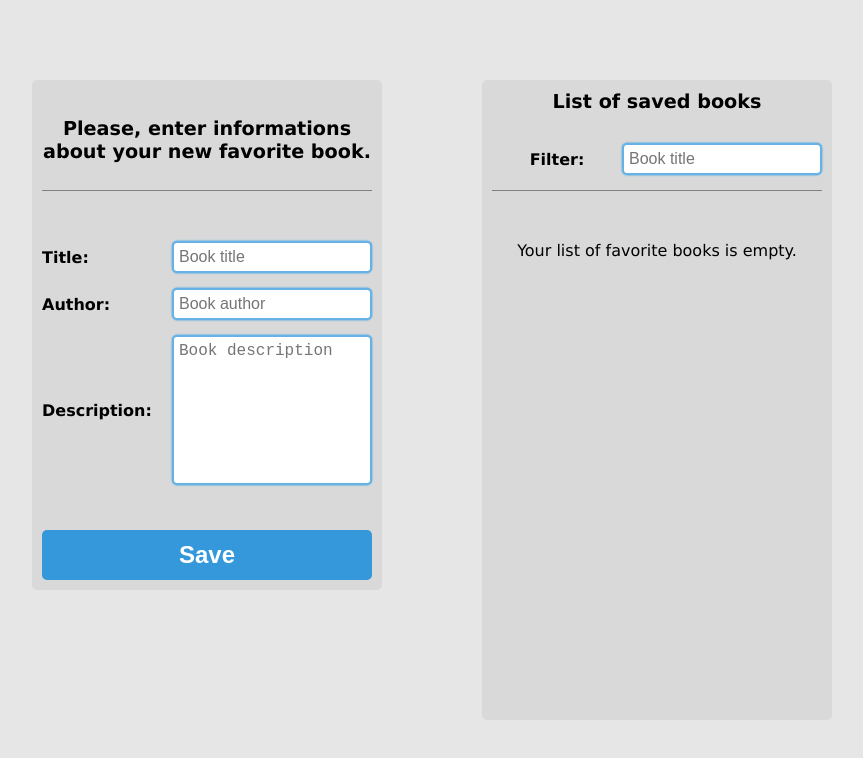
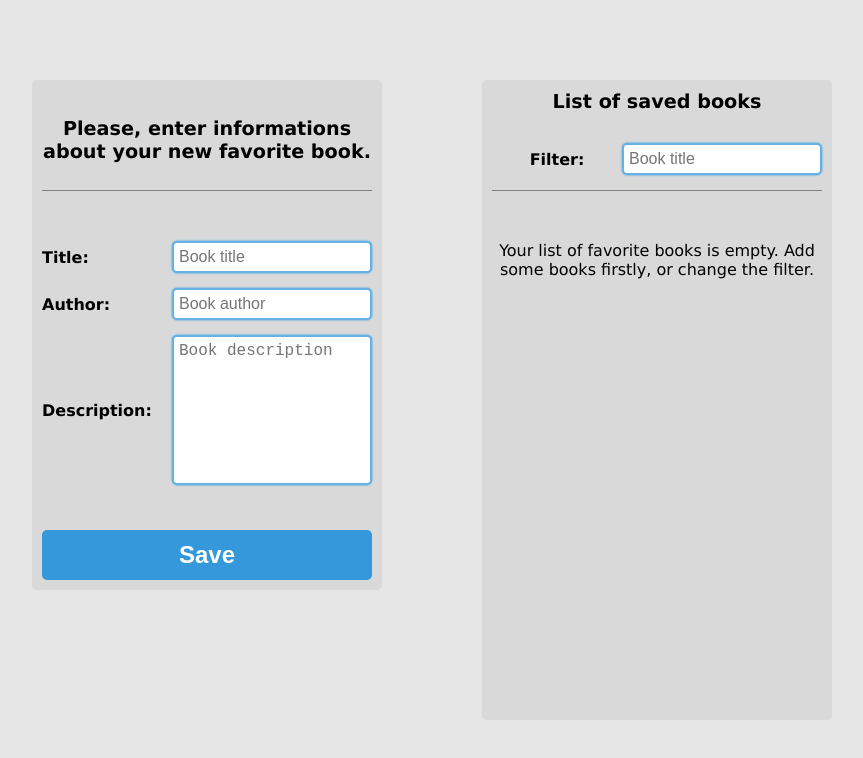
Before and after one commit to bzagrapan/favorite-books, a React (Create React App) app: page / in a window 1280 px wide. Shown: the top 758 px of the page, without its empty margins (208-1071 px from the left). Built offline with nearby package versions, Linux system fonts and the light colour scheme; the HTML template or start-up script is replaced by a standard one.

Commit message:
change of text

```diff
--- a/src/components/organisms/BookList/BookList.scss
+++ b/src/components/organisms/BookList/BookList.scss
@@ -5,3 +5,7 @@
   align-items: center;
   gap: 15px;
 }
+
+.empty {
+  text-align: center;
+}
--- a/src/components/organisms/BookList/BookList.tsx
+++ b/src/components/organisms/BookList/BookList.tsx
@@ -17,7 +17,10 @@ const BookList: React.FC<BookListProps> = (props) => {
           <SavedBook {...book} key={index} />
         ))
       ) : (
-        <div>Your list of favorite books is empty.</div>
+        <div className="empty">
+          Your list of favorite books is empty. Add some books firstly, or
+          change the filter.
+        </div>
       )}
     </div>
   );
```
